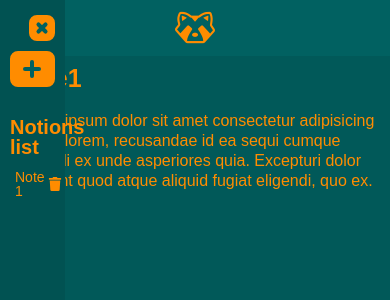
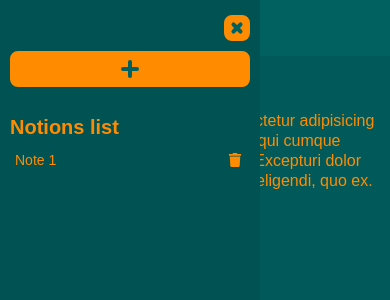
Before and after one commit to ViniVanC/notion-clone, a React (Vite) app: page / in a window 390 px wide. Shown: the top 300 px of the page. Built offline with nearby package versions, Linux system fonts and the light colour scheme.

Commit message:
added adaptive

```diff
--- a/src/components/Menu/Menu.scss
+++ b/src/components/Menu/Menu.scss
@@ -16,6 +16,14 @@
   background-color: darken($color: $teal, $amount: 3);
 
   transition: all 0.3s ease-in-out;
+
+  @media screen and (max-width: 768px) {
+    max-width: calc(1 / 4 * 100%);
+  }
+
+  @media screen and (max-width: 425px) {
+    max-width: calc(1 / 1.5 * 100%);
+  }
 
   &__header {
     margin-bottom: 10px;
```
